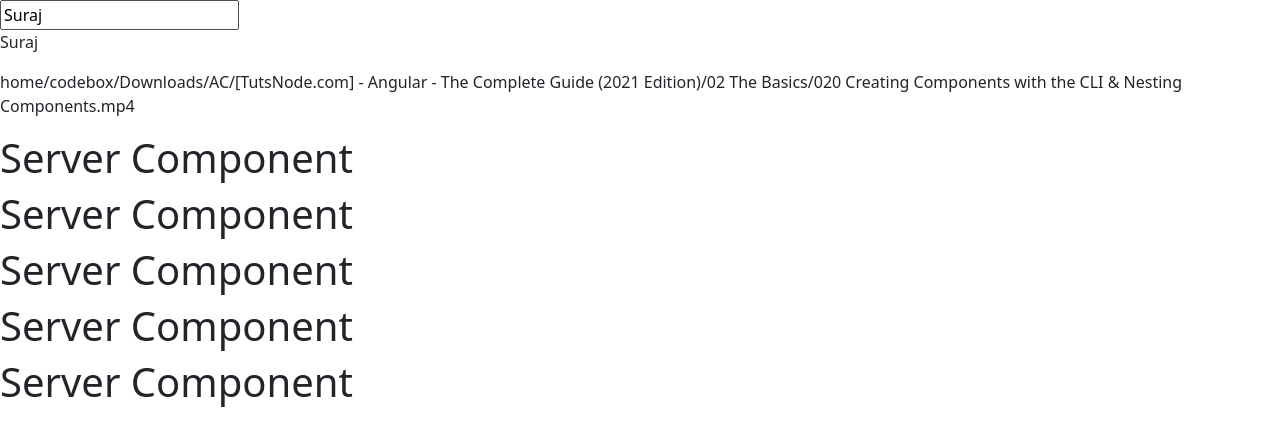
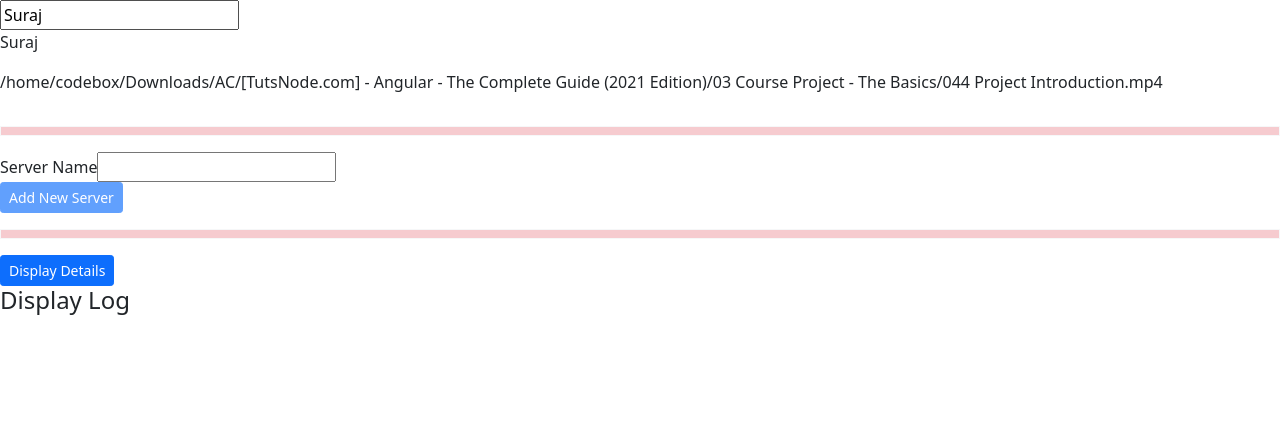
Before and after one commit to surajatgithub/angular-first-learning-app-two, an Angular app: page / in a window 1280 px wide. Shown: the top 446 px of the page. Built offline with nearby package versions, Linux system fonts and the light colour scheme.

Commit message:
master - directives

```diff
--- a/src/app/app.component.html
+++ b/src/app/app.component.html
@@ -1,9 +1,10 @@
 <input type="text" [(ngModel)]="name" />
+
 <p>
   {{name}}
 </p>
 
-<p>home/codebox/Downloads/AC/[TutsNode.com] - Angular - The Complete Guide (2021 Edition)/02 The Basics/020 Creating
-  Components with the CLI & Nesting Components.mp4</p>
+<p>/home/codebox/Downloads/AC/[TutsNode.com] - Angular - The Complete Guide (2021 Edition)/03 Course Project - The
+Basics/044 Project Introduction.mp4</p>
 
 <app-servers></app-servers>
--- a/src/app/servers/servers.component.html
+++ b/src/app/servers/servers.component.html
@@ -1,5 +1,24 @@
-<app-server></app-server>
-<app-server></app-server>
-<app-server></app-server>
-<app-server></app-server>
-<app-server></app-server>
+<div class="row">
+    <div class="col-xs-12">
+        <section>
+            <hr class="border bg-danger p-1">
+            <div class="form-group">
+                <label for="serverName">Server Name</label>
+                <input type="text" [(ngModel)]="serverName" id="serverName">
+            </div>
+            <button class="btn btn-primary btn-sm" [disabled]="!serverName.length" (click)="onCreateNewServer()">
+                Add New Server
+            </button>
+            <app-server *ngFor="let server of servers">{{server}}</app-server>
+        </section>
+        <section>
+            <hr class="border bg-danger p-1">
+            <button class="btn btn-primary btn-sm" (click)="onToggleDisplayDetailsCheck()">
+                Display Details
+            </button>
+            <!-- <p *ngIf="displayDetailsCheck">Display details paragraph.</p> -->
+            <h4>Display Log</h4>
+            <p *ngFor="let log of displayDetailsToggleLog; let i = index" [ngStyle]="{backgroundColor: getLogBackgroundColor(i)}" [ngClass]="{'text-success': (i >= 5)}">{{log}}</p>
+        </section>
+    </div>
+</div>
--- a/src/app/servers/servers.component.ts
+++ b/src/app/servers/servers.component.ts
@@ -3,13 +3,37 @@ import { Component, OnInit } from '@angular/core';
 @Component({
   selector: 'app-servers',
   templateUrl: './servers.component.html',
-  styleUrls: ['./servers.component.css']
+  styleUrls: ['./servers.component.css'],
 })
 export class ServersComponent implements OnInit {
+  serverName: string = '';
+  servers: string[] = [];
+  displayDetailsCheck = false;
+  displayDetailsToggleLog: string[] = [];
 
-  constructor() { }
+  constructor() {}
 
-  ngOnInit(): void {
+  ngOnInit(): void {}
+
+  onHoldNewServer(event: Event) {
+    this.serverName = (<HTMLInputElement>event.target).value;
   }
 
+  onCreateNewServer() {
+    this.servers.push(this.serverName);
+    this.serverName = '';
+    console.log(this.servers);
+  }
+
+  onToggleDisplayDetailsCheck() {
+    this.displayDetailsCheck = !this.displayDetailsCheck;
+    this.displayDetailsToggleLog.push(new Date().toUTCString());
+  }
+
+  getLogBackgroundColor(index: number) {
+    if (index >=5) {
+      return 'blue';
+    }
+    return 'yellow';
+  }
 }
```
